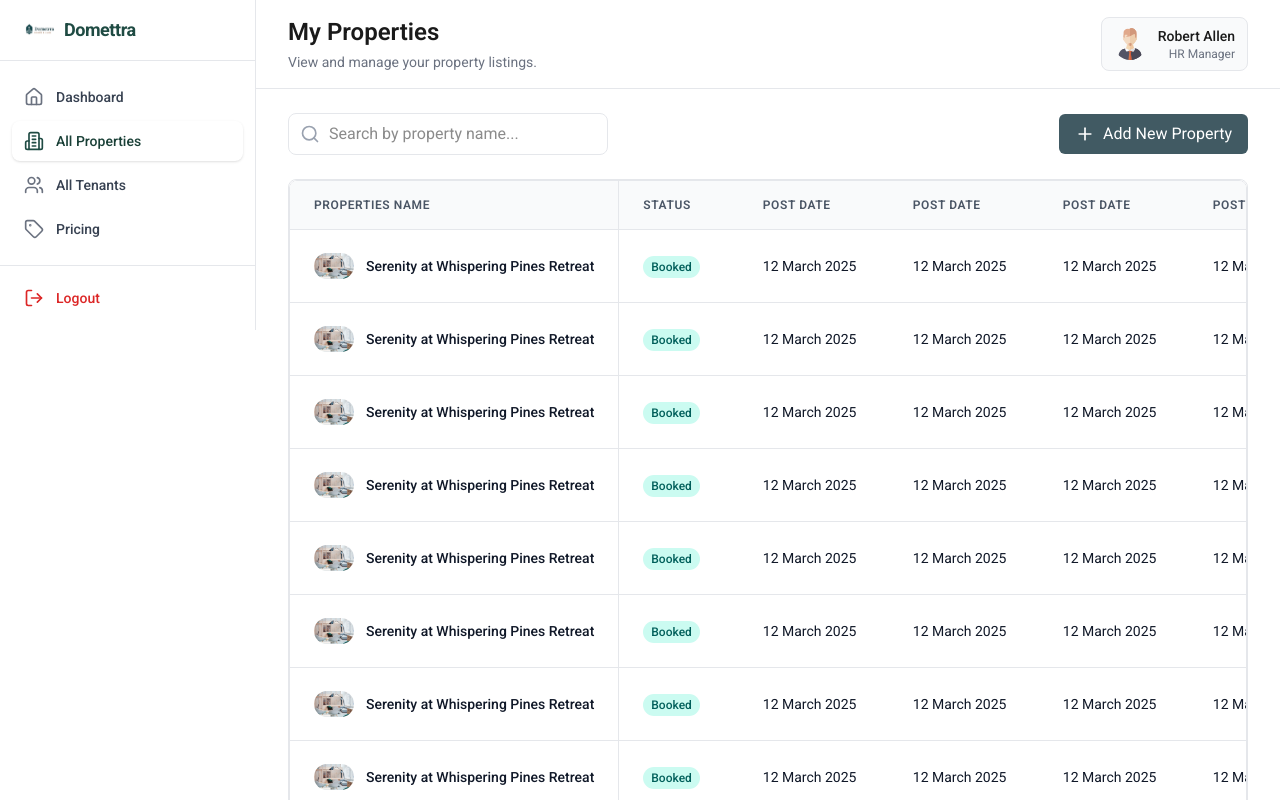
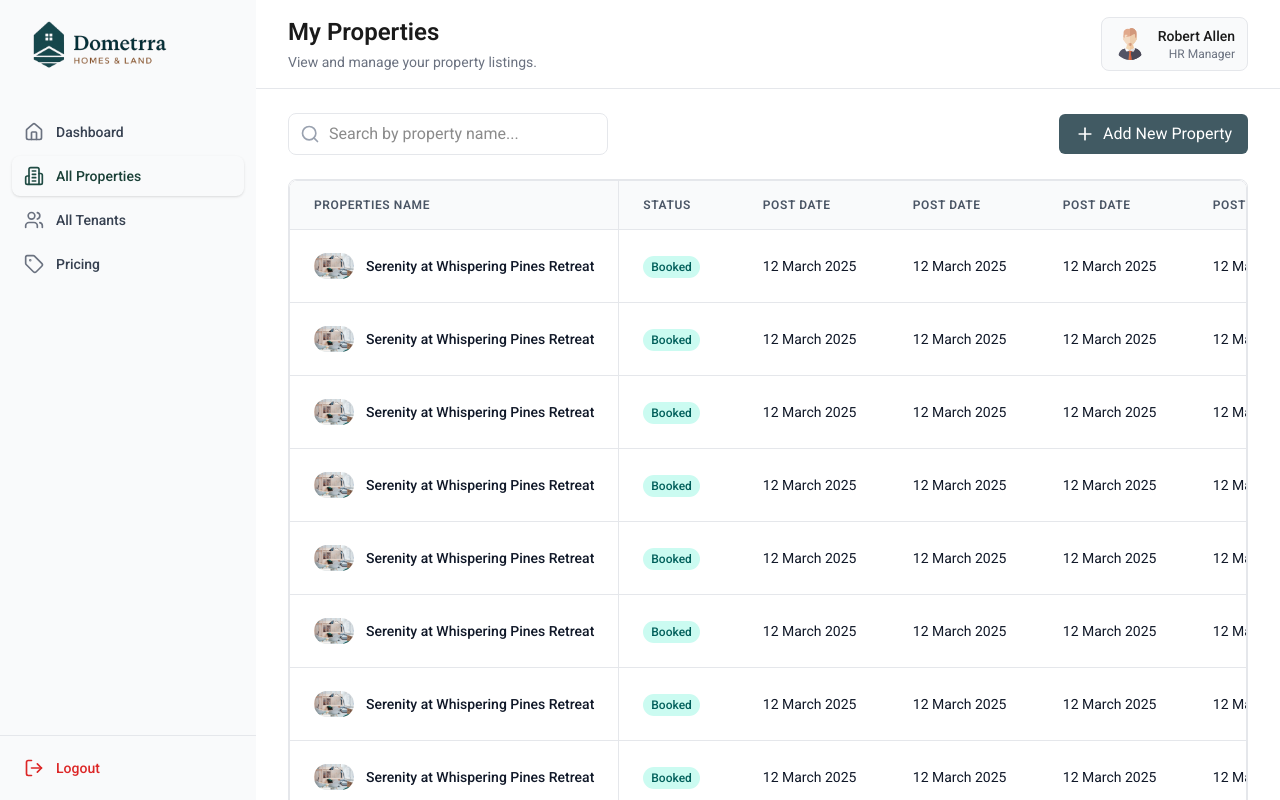
Before and after one commit to SMTech24-official/ehloukili-frontend-nextjs, a Next.js app: page /agent/properties in a window 1280 px wide. Built offline with nearby package versions, Linux system fonts and the light colour scheme.

Commit message:
refactor: Clean up properties table and sidebar layout for improved readability

```diff
--- a/src/app/(dashboard)/layout.tsx
+++ b/src/app/(dashboard)/layout.tsx
@@ -37,16 +37,13 @@ function Sidebar({ open, onClose }: { open: boolean; onClose: () => void }) {
 
             {/* Sidebar */}
             <aside
-                className={`fixed z-50 inset-y-0 left-0 w-64 bg-white dark:bg-[var(--color-neutral-900)] border-r border-gray-200 dark:border-[var(--color-neutral-800)] flex flex-col transition-transform duration-300 ease-in-out lg:static lg:translate-x-0 lg:z-auto ${open ? "translate-x-0" : "-translate-x-full"
+                className={`fixed h-screen z-50 inset-y-0 left-0 w-64 bg-gray-50 dark:bg-[var(--color-neutral-900)]dark:border-[var(--color-neutral-800)] flex flex-col transition-transform duration-300 ease-in-out lg:static lg:translate-x-0 lg:z-auto ${open ? "translate-x-0" : "-translate-x-full"
                     }`}
             >
                 {/* Logo Section */}
-                <div className="flex items-center justify-between px-6 py-4 border-b border-gray-200 dark:border-[var(--color-neutral-800)]">
+                <div className="flex items-center justify-between px-6 py-4 bg-gray-50 dark:border-[var(--color-neutral-800)]">
                     <div className="flex items-center gap-2">
-                        <Image src="/logo.svg" alt="Logo" width={32} height={32} className="flex-shrink-0" />
-                        <span className="font-bold text-lg tracking-tight text-[var(--color-primary-600)] dark:text-[var(--color-primary-400)]">
-                            Domettra
-                        </span>
+                        <Image src="/logo.svg" alt="Logo" width={32} height={32} className="flex-shrink-0 w-full" />
                     </div>
                     {/* Close button for mobile */}
                     <button
@@ -65,8 +62,8 @@ function Sidebar({ open, onClose }: { open: boolean; onClose: () => void }) {
                             key={item.label}
                             href={item.href}
                             className={`flex items-center px-3 py-2.5 rounded-lg gap-3 transition-all duration-200 font-medium text-sm group ${pathname === item.href
-                                    ? 'bg-[var(--color-primary-50)] dark:bg-[var(--color-primary-900)] text-[var(--color-primary-700)] dark:text-[var(--color-primary-200)] shadow-sm'
-                                    : 'text-[var(--color-neutral-700)] dark:text-[var(--color-neutral-200)] hover:bg-gray-50 dark:hover:bg-[var(--color-neutral-800)] hover:text-[var(--color-neutral-900)] dark:hover:text-[var(--color-neutral-50)]'
+                                ? 'bg-[var(--color-primary-50)] dark:bg-[var(--color-primary-900)] text-[var(--color-primary-700)] dark:text-[var(--color-primary-200)] shadow-sm'
+                                : 'text-[var(--color-neutral-700)] dark:text-[var(--color-neutral-200)] hover:bg-gray-50 dark:hover:bg-[var(--color-neutral-800)] hover:text-[var(--color-neutral-900)] dark:hover:text-[var(--color-neutral-50)]'
                                 }`}
                             onClick={onClose}
                         >
--- a/src/components/shared/Table.tsx
+++ b/src/components/shared/Table.tsx
@@ -83,7 +83,8 @@ export function Table<T extends object>({ columns, data, renderActions }: TableP
                 <div className="overflow-x-auto w-full">
                     <div className="inline-block min-w-full align-middle">
                         <div className="relative">
-                            <table className="min-w-max divide-y divide-gray-200 dark:divide-gray-700">
+                            {/* className="w-full table-fixed divide-y divide-gray-200 dark:divide-gray-700" */}
+                            <table className="min-w-max w-full divide-y divide-gray-200 dark:divide-gray-700">
                                 <thead className="bg-gray-50 dark:bg-gray-700">
                                     <tr>
                                         {columns.map((col, index) => (
```
